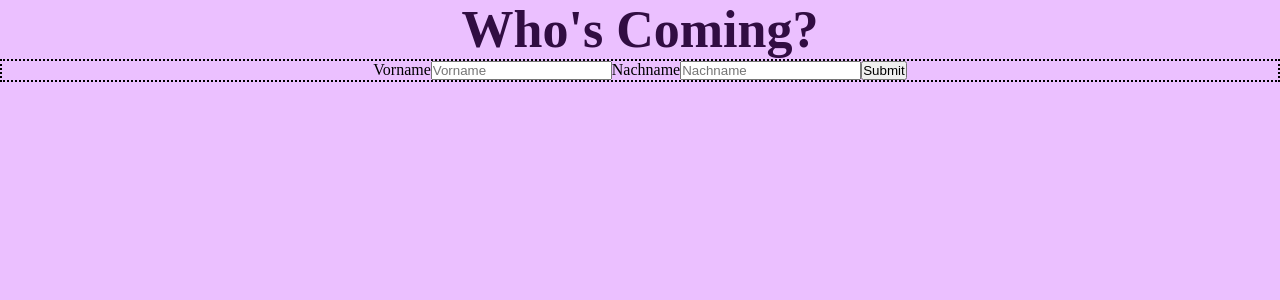
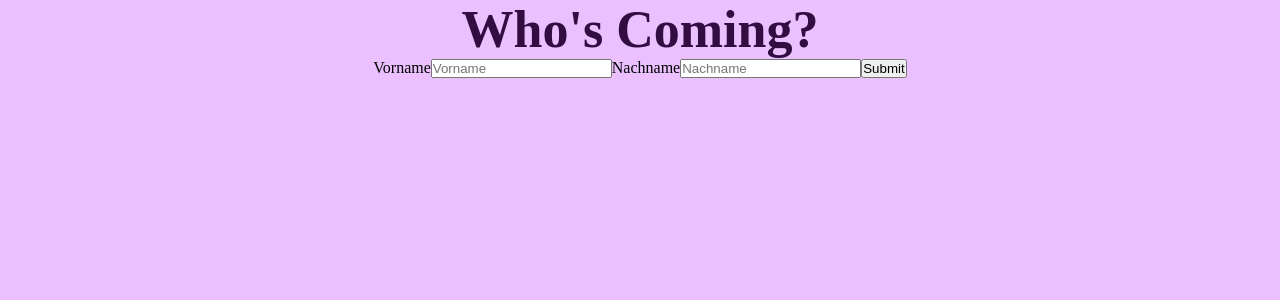
Before and after one commit to Overcook3265/react-guest-list, a React app: page / in a window 1280 px wide. Shown: the top 300 px of the page. Built offline with nearby package versions, Linux system fonts and the light colour scheme; the HTML template or start-up script is replaced by a standard one.

Commit message:
Add reset functionality

```diff
--- a/src/App.js
+++ b/src/App.js
@@ -5,23 +5,25 @@ import styles from './App.module.scss';
 export default function App() {
   const [firstName, setFirstName] = useState('');
   const [lastName, setLastName] = useState('');
+  const initialGuests = [{ name: '', last: '' }];
   const handleSubmit = (event) => {
+    // this code prevents the website from refreshing
     event.preventDefault();
+    event.target.reset();
 
     console.log(`Submitted ${firstName} ${lastName} `);
   };
-  const initialGuests = [{ name: '', last: '' }];
   return (
     <div className={styles.app}>
       <div className="Wrapper">
         <header className={styles.header}>
           <h1>Who's Coming?</h1>
         </header>
-        <form className={styles.inputfields} onSubmit={handleSubmit}>
+        <form className={styles.inputFields} onSubmit={handleSubmit}>
           <label>
             Vorname
             <input
-              placeholder={'Vorname'}
+              placeholder="Vorname"
               onChange={(event) => {
                 setFirstName(event.target.value);
               }}
@@ -30,13 +32,13 @@ export default function App() {
           <label>
             Nachname
             <input
-              placeholder={'Nachname'}
+              placeholder="Nachname"
               onChange={(event) => {
                 setLastName(event.target.value);
               }}
             />
           </label>
-          <button type="submit">Submit</button>
+          <button>Submit</button>
         </form>
         <div>{/* {firstName} {lastName} */}</div>
       </div>
--- /dev/null
+++ b/src/GuestArray.js
@@ -0,0 +1,5 @@
+import { useState } from 'react';
+
+const initialGuests = [{ name: '', last: '' }];
+
+export default function GuestArray(props) {}
```
